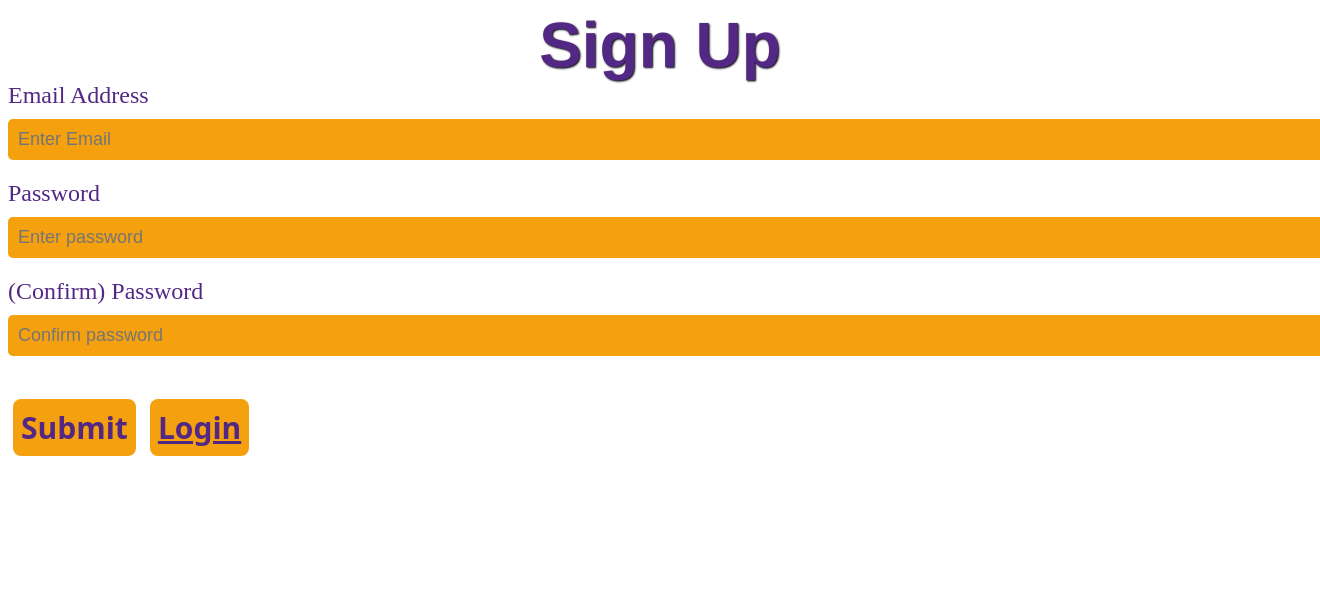
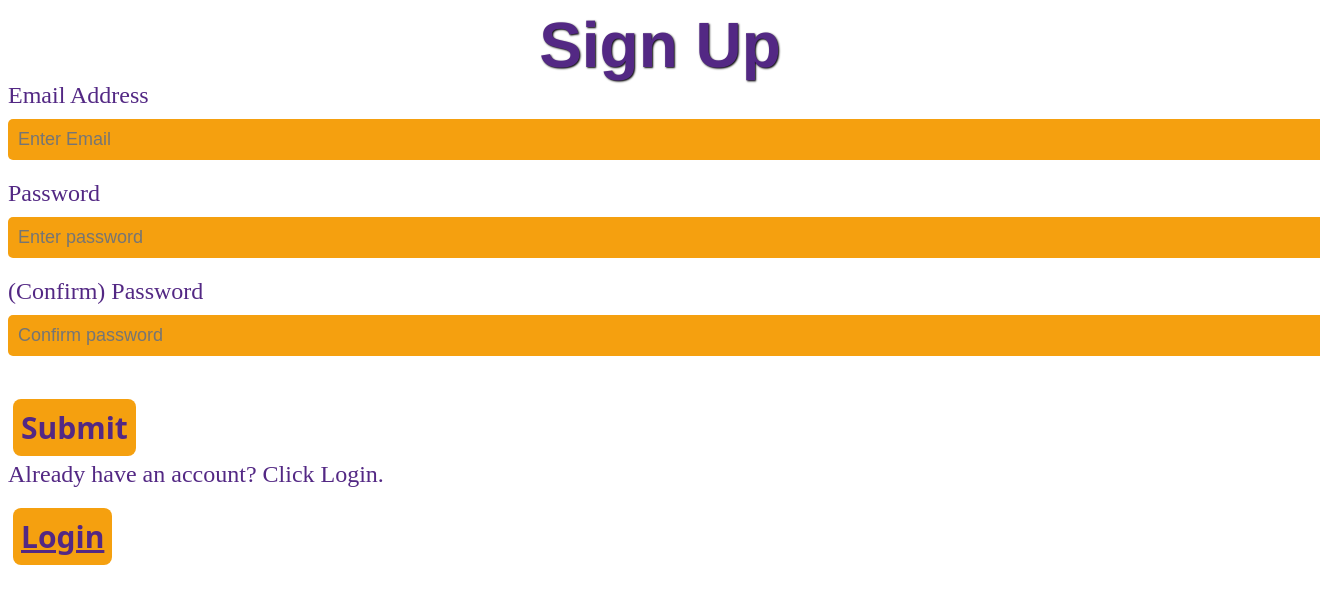
Before and after one commit to CS322-SP23/SMC-Overflow, a Flask app: template website/templates/sign_up.html in a window 1320 px wide; the page is wider, and only the part inside the window is pictured. Shown: the top 604 px of that part. Run offline with Flask 3, Linux system fonts and the light colour scheme; the template is opened without the code that fills it, so the values that code supplies are empty.

Commit message:
Clearer Sign Up page UX

```diff
--- a/website/templates/sign_up.html
+++ b/website/templates/sign_up.html
@@ -1,4 +1,5 @@
 <!DOCTYPE html>
+<title>Sign Up</title>
 <style>
   /* Page Header */
   .header {
@@ -102,8 +103,15 @@
   border-radius: 8px;
   cursor: pointer;
   transition: all 0.2s ease-in-out;
+}
 
-}
+.login-question label {
+        display: block;
+        font-size: 24px;
+        color: #532884;
+        margin-bottom: 10px;
+      }
+
   </style>
 <form method = "POST">
   <div class = "header"
@@ -155,6 +163,11 @@
     </div>
     <br />
     <button type="submit" class = "sign-up-button">Submit</button>
+    <br />
+      <div class="login-question">
+        <label for="login-label">Already have an account? Click Login.</label>
+      </div>
+      <br />
     <a href="/login" class="login-button">Login</a>
 
 </form>
```
